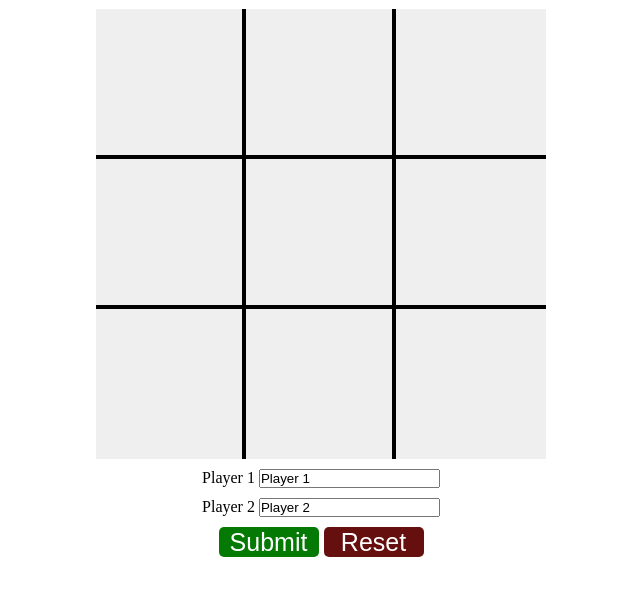
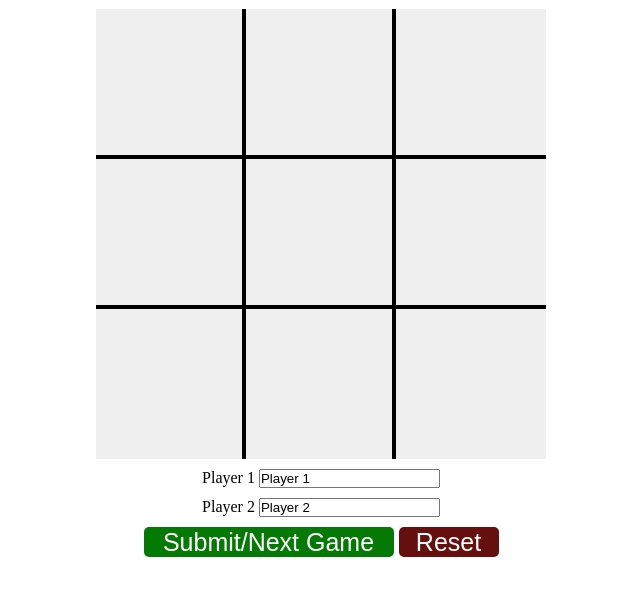
Before and after one commit to cwilso28/tic-tac-toe, a plain HTML site: page index.html in a window 1280 px wide. Shown: the part 58-654 px from the top of the page, without its empty margins (319-959 px from the left). Drawn offline with Linux system fonts and the light colour scheme.

Commit message:
Change submit button label and style

```diff
--- a/index.html
+++ b/index.html
@@ -22,7 +22,7 @@
       <input type="text" id="player2" name="player2"/>
     </div>
     <div id="controls-container">
-      <button type="submit" id="submit-button">Submit</button>
+      <button type="submit" id="submit-button">Submit/Next Game</button>
       <button type="button" id="reset-button">Reset</button>
     </div>
   </form>
--- a/stylesheet.css
+++ b/stylesheet.css
@@ -48,7 +48,7 @@ h2 {
 }
 
 #reset-button,
-#submit-button {
+#submit-button{
   background-color: rgb(102, 15, 15);
   color: white;
   border: none;
@@ -67,6 +67,7 @@ h2 {
 }
 
 #submit-button {
+  width: 250px;
   background-color: rgb(4, 122, 4);
 }
 
```
